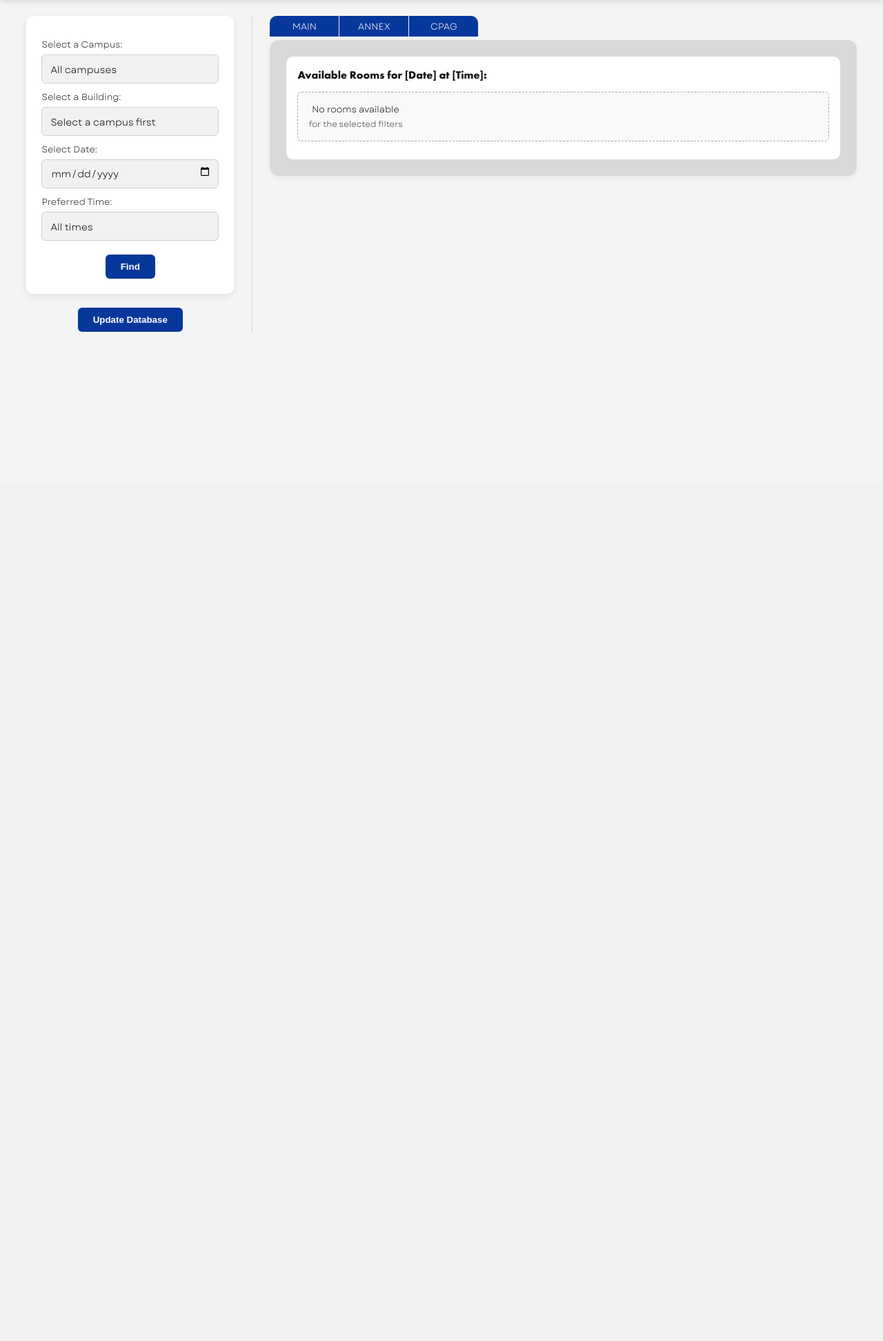
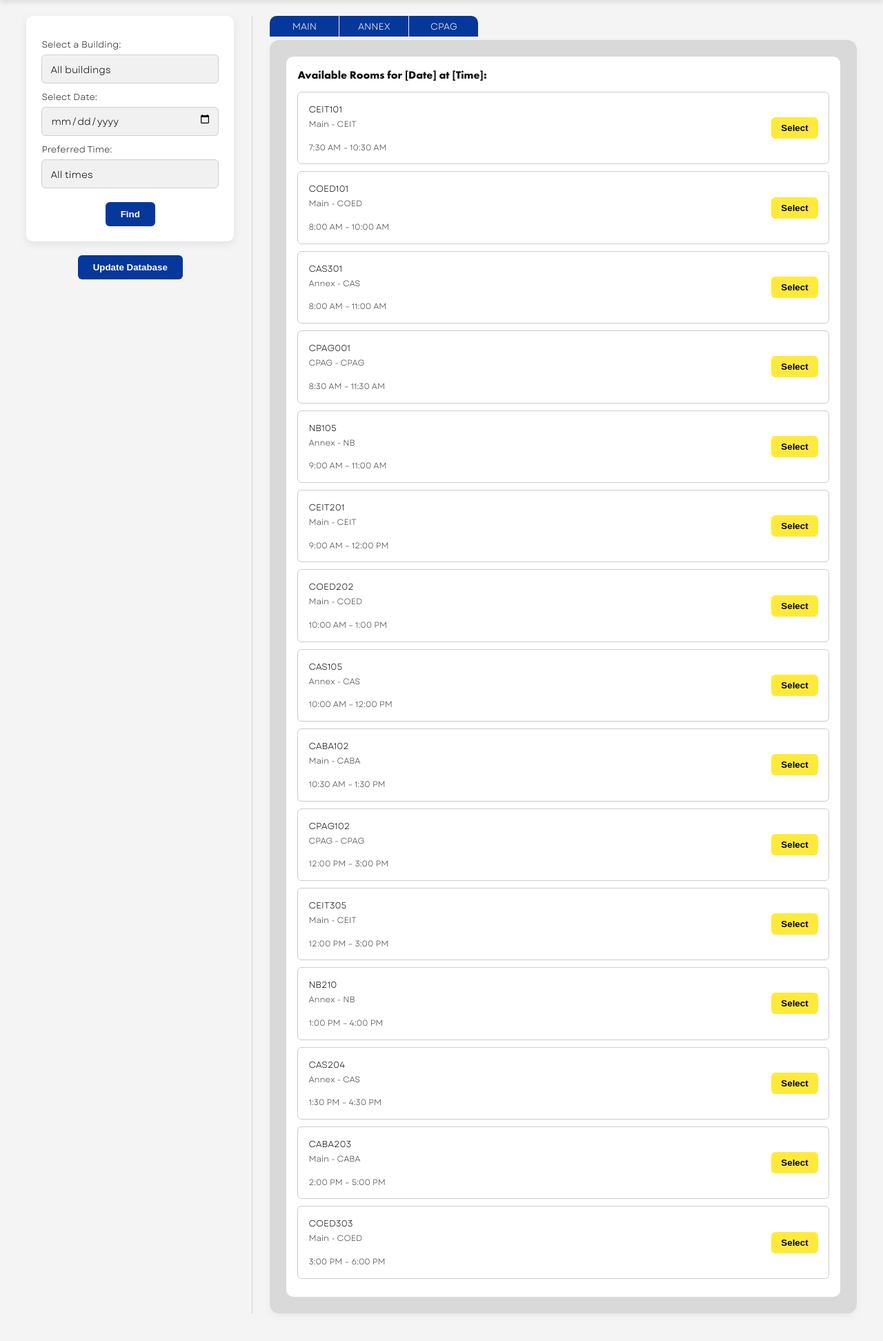
Before and after one commit to schrodingersCat720/MakeUpRoomReservation, a PHP site: page /main.php in a window 1280 px wide. Shown: the part 100-2044 px from the top of the page at 69% size. Before the commit the page ends 581 px from the top, so only its background shows below. Run offline with PHP 8.4, Linux system fonts and the light colour scheme; the visitor is signed in with stand-in values (Sample User, id 1); data comes from the database, SQL or seed files in the repository; data that the repository does not hold is empty.

Commit message:
Main.php display

```diff
--- a/ADMINBOARD (UPDATED)/Log-in & Main 2.0/admin.css
+++ b/ADMINBOARD (UPDATED)/Log-in & Main 2.0/admin.css
@@ -171,6 +171,17 @@ nav {
 	.profIcon {
 		width: 80%;
 	}
+
+ /* PROFILE ICON HOVER ANIMATION */
+.profIcon {
+    width: 80%;
+    transition: transform 0.3s ease, box-shadow 0.3s ease;
+}
+
+.profIcon:hover {
+    transform: scale(1.1); /* Slightly enlarge on hover */
+    box-shadow: 0 4px 12px rgba(0, 0, 0, 0.2); /* Optional subtle shadow */
+}
 
 /* MAIN CONTENT */
 .back2Dash {
@@ -734,3 +745,55 @@ input:focus, select:focus {
   margin-right: 240px;
   padding: 20px;
 }
+
+.room-card {
+    background: #fff;
+    border: 1px solid #ccc;
+    padding: 15px;
+    margin-bottom: 10px;
+    border-radius: 6px;
+}
+
+.room-card.no-rooms {
+    background: #f9f9f9;
+    border: 1px dashed #aaa;
+    text-align: center;
+    color: #555;
+}
+
+.popup-overlay {
+    position: fixed;
+    top: 0;
+    left: 0;
+    width: 100%;
+    height: 100%;
+    background: rgba(0, 0, 0, 0.5);
+    display: none;
+    justify-content: center;
+    align-items: center;
+    z-index: 2000;
+}
+
+.popup-overlay.active {
+    display: flex;
+}
+
+.popup-box {
+    background: #fff;
+    padding: 20px;
+    border-radius: 8px;
+    width: 360px;
+    max-width: 90%;
+    text-align: center;
+    box-shadow: 0 6px 18px rgba(0, 0, 0, 0.2);
+}
+
+.popup-box input[type="file"],
+.popup-box select {
+    width: 100%;
+    margin-bottom: 10px;
+}
+
+.update-msg {
+    margin-top: 10px;
+}
--- a/ADMINBOARD (UPDATED)/Log-in & Main 2.0/admin_profile.html
+++ b/ADMINBOARD (UPDATED)/Log-in & Main 2.0/admin_profile.html
@@ -3,7 +3,7 @@
 <head>
   <meta charset="UTF-8">
   <meta name="viewport" content="width=device-width, initial-scale=1.0">
-  <title>Ad</title>
+  <title>Admin Profile</title>
   <link rel="stylesheet" href="admin.css">
 </head>
 <body>
--- a/ADMINBOARD (UPDATED)/Log-in & Main 2.0/main.php
+++ b/ADMINBOARD (UPDATED)/Log-in & Main 2.0/main.php
@@ -6,28 +6,6 @@ include 'weekly_reset.php';
 /* -----------------------------
    AJAX HANDLERS
 ------------------------------*/
-
-// Get buildings for selected campus
-if (isset($_POST['ajax']) && $_POST['ajax'] === 'getBuildings') {
-    $campusID = $_POST['campusID'] ?? null;
-    if (!$campusID || !is_numeric($campusID)) {
-        echo "<option value=''>Select a valid campus</option>";
-        exit;
-    }
-
-    $stmt = $conn->prepare("SELECT BuildingName FROM Buildings WHERE CampusID = ?");
-    $stmt->bind_param("i", $campusID);
-    $stmt->execute();
-    $result = $stmt->get_result();
-
-    $options = "<option value=''>All buildings</option>";
-    while ($row = $result->fetch_assoc()) {
-        $building = htmlspecialchars($row['BuildingName']);
-        $options .= "<option value='$building'>$building</option>";
-    }
-    echo $options;
-    exit;
-}
 
 // Get available time slots
 if (isset($_POST['ajax']) && $_POST['ajax'] === 'getTimes') {
@@ -59,7 +37,7 @@ if (isset($_POST['ajax']) && $_POST['ajax'] === 'getTimes') {
    FILTER HANDLER
 ------------------------------*/
 $rooms = [];
-$selectedCampus = $_POST['campus'] ?? '';
+$selectedCampus = $_POST['campus'] ?? ''; // campus now comes from tab
 $selectedBuilding = $_POST['building'] ?? '';
 $selectedTime = $_POST['prefTime'] ?? '';
 $selectedDate = $_POST['date'] ?? '';
@@ -103,6 +81,8 @@ if ($_SERVER['REQUEST_METHOD'] === 'POST' && !isset($_POST['ajax'])) {
         $params["values"][] = $selectedDate;
     }
 
+    $query .= " ORDER BY STR_TO_DATE(r.TimeAvailable, '%h:%i %p') ASC";
+
     $stmt = $conn->prepare($query);
     if ($params["types"]) {
         $bind_names[] = $params["types"];
@@ -116,6 +96,16 @@ if ($_SERVER['REQUEST_METHOD'] === 'POST' && !isset($_POST['ajax'])) {
     $stmt->execute();
     $result = $stmt->get_result();
 
+    while ($row = $result->fetch_assoc()) {
+        $rooms[] = $row;
+    }
+} else {
+    $allRoomsQuery = "SELECT r.RoomID, r.RoomName, b.BuildingName, c.CampusName, r.TimeAvailable
+                      FROM Rooms r
+                      JOIN Buildings b ON r.BuildingID = b.BuildingID
+                      JOIN Campus c ON b.CampusID = c.CampusID
+                      ORDER BY STR_TO_DATE(r.TimeAvailable, '%h:%i %p') ASC";
+    $result = $conn->query($allRoomsQuery);
     while ($row = $result->fetch_assoc()) {
         $rooms[] = $row;
     }
@@ -157,33 +147,21 @@ if ($_SERVER['REQUEST_METHOD'] === 'POST' && !isset($_POST['ajax'])) {
 <div class="content">
     <div class="left-col">
         <form method="POST" class="filter-card" id="filterForm">
-            <label for="campus">Select a Campus:</label>
-            <select name="campus" id="campus">
-                <option value="">All campuses</option>
-                <?php
-                $campusQuery = $conn->query("SELECT CampusID, CampusName FROM Campus");
-                while ($row = $campusQuery->fetch_assoc()) {
-                    $selected = ($selectedCampus == $row['CampusID']) ? 'selected' : '';
-                    echo "<option value='" . htmlspecialchars($row['CampusID']) . "' $selected>" . htmlspecialchars($row['CampusName']) . "</option>";
-                }
-                ?>
-            </select>
-
             <label for="building">Select a Building:</label>
             <select name="building" id="building">
+                <option value="">All buildings</option>
                 <?php
                 if ($selectedCampus) {
                     $stmt = $conn->prepare("SELECT BuildingName FROM Buildings WHERE CampusID = ?");
                     $stmt->bind_param("i", $selectedCampus);
                     $stmt->execute();
                     $result = $stmt->get_result();
-                    echo "<option value=''>All buildings</option>";
                     while ($row = $result->fetch_assoc()) {
                         $building = htmlspecialchars($row['BuildingName']);
                         $selected = ($selectedBuilding === $building) ? 'selected' : '';
                         echo "<option value='$building' $selected>$building</option>";
                     }
-                } else { echo "<option value=''>Select a campus first</option>"; }
+                }
                 ?>
             </select>
 
@@ -198,7 +176,6 @@ if ($_SERVER['REQUEST_METHOD'] === 'POST' && !isset($_POST['ajax'])) {
             <button type="submit" class="find-btn">Find</button>
         </form>
 
-        <!-- Update Database button -->
         <button class="find-btn" id="updateBtn">Update Database</button>
     </div>
 
@@ -278,25 +255,10 @@ if ($_SERVER['REQUEST_METHOD'] === 'POST' && !isset($_POST['ajax'])) {
 <div class="overlay" id="overlay"></div>
 
 <script>
-const campusSelect = document.getElementById('campus');
 const buildingSelect = document.getElementById('building');
 const timeSelect = document.getElementById('prefTime');
 const dateInput = document.getElementById('date');
-
-// Load buildings when campus changes
-campusSelect.addEventListener('change', () => {
-    const campusID = campusSelect.value;
-    buildingSelect.innerHTML = "<option>Loading...</option>";
-    timeSelect.innerHTML = "<option value=''>All times</option>";
-
-    fetch('main.php', {
-        method: 'POST',
-        headers: {'Content-Type': 'application/x-www-form-urlencoded'},
-        body: 'ajax=getBuildings&campusID=' + encodeURIComponent(campusID)
-    })
-    .then(res => res.text())
-    .then(data => { buildingSelect.innerHTML = data; });
-});
+const filterForm = document.getElementById('filterForm');
 
 // Load time slots when building + date are selected
 function loadTimeSlots() {
@@ -315,6 +277,28 @@ function loadTimeSlots() {
 }
 buildingSelect.addEventListener('change', loadTimeSlots);
 dateInput.addEventListener('change', loadTimeSlots);
+
+// Campus tabs (preserve design)
+document.querySelectorAll('.campusButton').forEach(btn => {
+    btn.addEventListener('click', () => {
+        let campusId = 0;
+        const text = btn.textContent.trim();
+        if(text === 'MAIN') campusId = 1;
+        else if(text === 'ANNEX') campusId = 2;
+        else if(text === 'CPAG') campusId = 3;
+
+        // Create or update hidden input for campus
+        let campusInput = document.querySelector('input[name="campus"]');
+        if(!campusInput){
+            campusInput = document.createElement('input');
+            campusInput.type = 'hidden';
+            campusInput.name = 'campus';
+            filterForm.appendChild(campusInput);
+        }
+        campusInput.value = campusId;
+        filterForm.submit();
+    });
+});
 
 // Update Database popup
 const updateBtn = document.getElementById('updateBtn');
```
